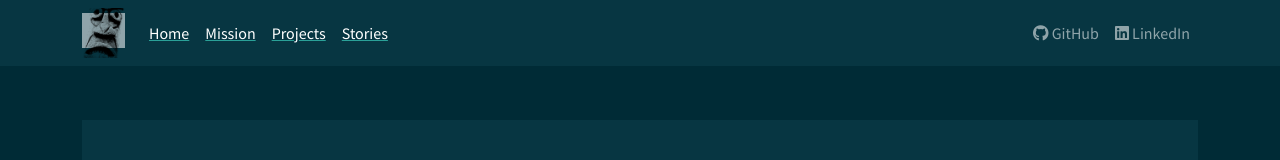
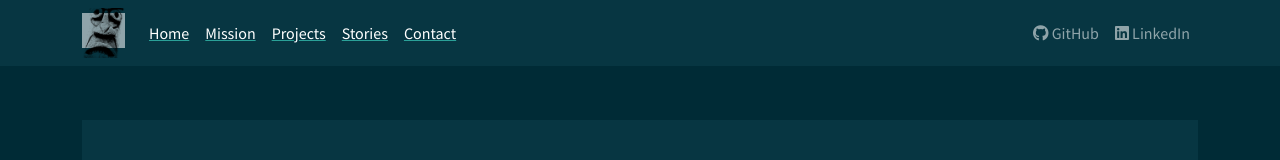
Before and after one commit to kevinsmasters/kmrjs, a Next.js app: page / in a window 1280 px wide. Shown: the top 160 px of the page. Built offline with nearby package versions, Linux system fonts and the light colour scheme.

Commit message:
section navigation anchors

```diff
--- a/components/about.js
+++ b/components/about.js
@@ -1,5 +1,7 @@
 export default function About() {
     return (
+        <>
+        <a name="mission"></a>
         <div className="row mb-3 mt-5">
 
             <div className="col-md-2"></div>
@@ -12,5 +14,6 @@ export default function About() {
             </div>
             <div className="col-md-2"></div>
         </div>
+        </>
     )
 }
--- a/components/blogroll.js
+++ b/components/blogroll.js
@@ -1,7 +1,8 @@
 export default function BlogRoll() {
     return (
       <>
-        <div className="container px-4 py-5 mt-5 mb-3" id="hanging-icons">
+      <a name="stories"></a>
+        <div className="container px-4 py-5 mt-5 mb-3">
           <h2 className="pb-2">Stories</h2>
           <div className="row g-4 py-5 row-cols-1 row-cols-lg-3">
             <div className="col d-flex align-items-start">
--- a/components/contact.js
+++ b/components/contact.js
@@ -1,6 +1,7 @@
 export default function Contact() {
     return(
         <>
+        <a name="contact"></a>
         <div className="row mb-3 mt-5">
             <div className="col-md-3"></div>
             <div className="col-md-6">
--- a/components/footer.js
+++ b/components/footer.js
@@ -1,7 +1,7 @@
 export default function Footer() {
     return(
         <>
-        <footer class="d-flex flex-wrap justify-content-between align-items-center py-3 my-4 border-top">
+    <footer id="contact" class="d-flex flex-wrap justify-content-between align-items-center py-3 my-5 border-top">
     <div class="col-md-4 d-flex align-items-center">
       <a href="/" class="mb-3 me-2 mb-md-0 text-muted text-decoration-none lh-1">
 
--- a/components/nav.js
+++ b/components/nav.js
@@ -22,7 +22,7 @@ export default function MainNav() {
                 <div className="collapse navbar-collapse" id="navbarColor02">
                     <ul className="navbar-nav me-auto">
                         <li className="nav-item">
-                            <Link href="#">
+                            <Link href="#top">
                                 <a className="nav-link active">Home
                             </a>
                             </Link>
@@ -42,6 +42,12 @@ export default function MainNav() {
                         <li className="nav-item">
                             <Link href="#stories">
                                 <a className="nav-link active">Stories
+                                </a>
+                            </Link>
+                        </li>
+                        <li className="nav-item">
+                            <Link href="#contact">
+                                <a className="nav-link active">Contact
                                 </a>
                             </Link>
                         </li>
--- a/components/projects.js
+++ b/components/projects.js
@@ -1,6 +1,7 @@
 export default function Projects() {
     return(
         <>
+        <a name="projects"></a>
         <div className="row mt-5 mb-3">
             <div className="col-md-12"><h2 className="pb-2">Projects</h2></div>
         </div>
```
